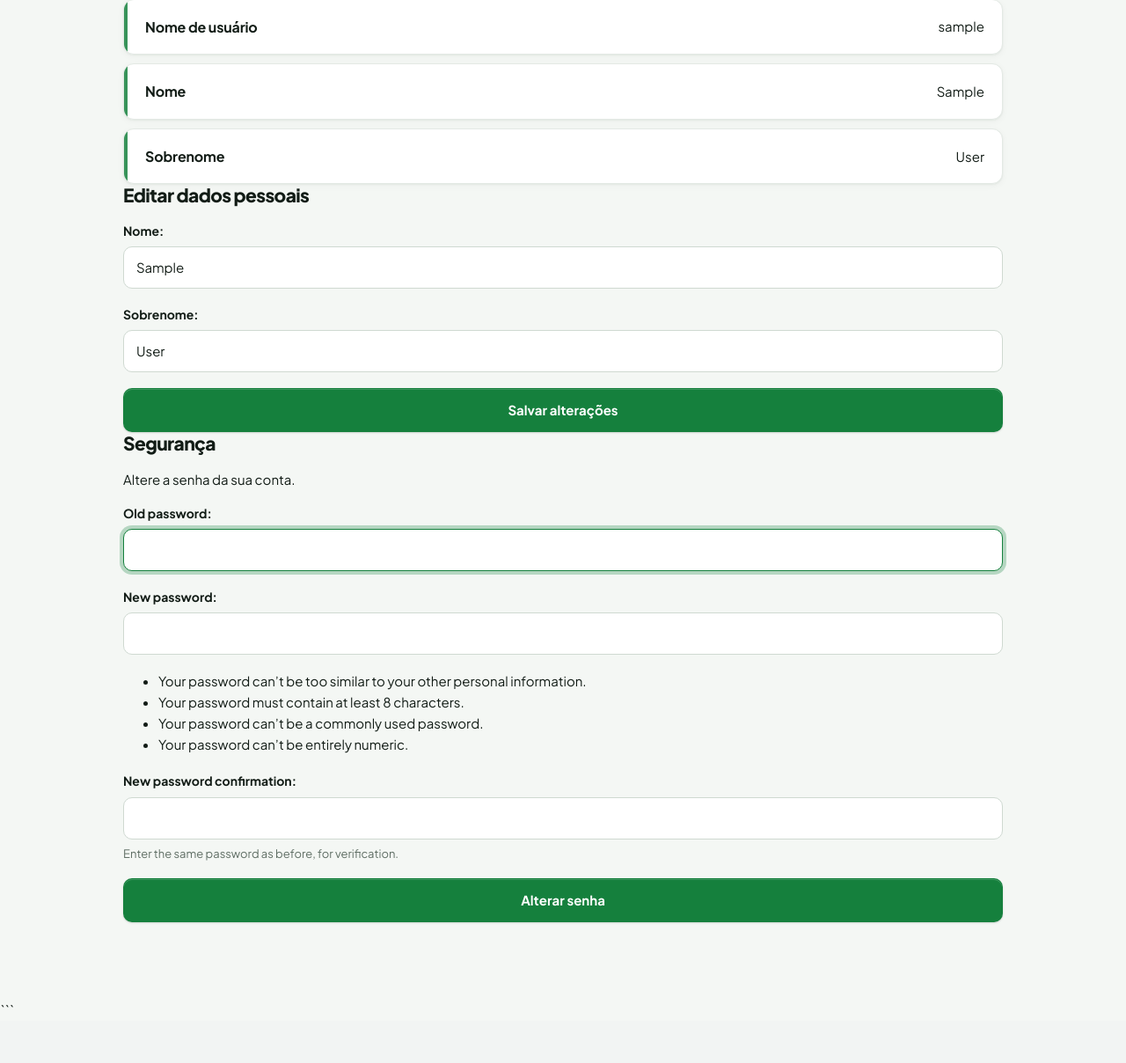
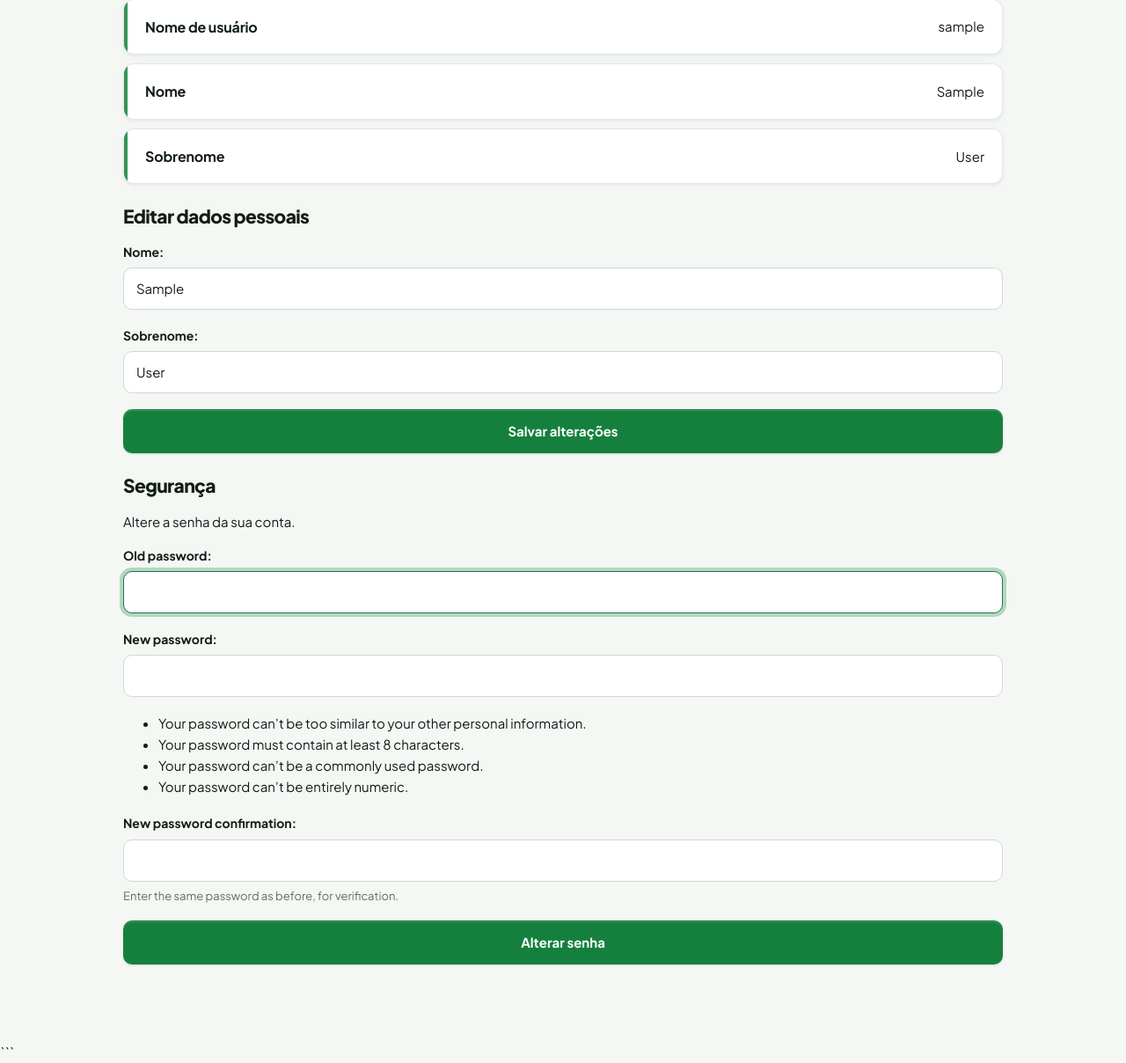
Before and after one commit to DouglasDugato/StockFlow, a Django app: page /perfil/ in a window 1280 px wide. Shown: the part 274-1482 px from the top of the page at 88% size. Before the commit the page ends 1419 px from the top, so only its background shows below. Run offline with Django 5.2, Linux system fonts and the light colour scheme; the visitor is signed in with stand-in values (Sample User, id 1).

Commit message:
style: add spacing to profile sections

```diff
--- a/inventory/static/inventory/css/style.css
+++ b/inventory/static/inventory/css/style.css
@@ -1035,3 +1035,8 @@ button:disabled {
         animation-iteration-count: 1 !important;
     }
 }
+
+
+.profile-edit-section {
+    margin-top: 24px;
+}
```
